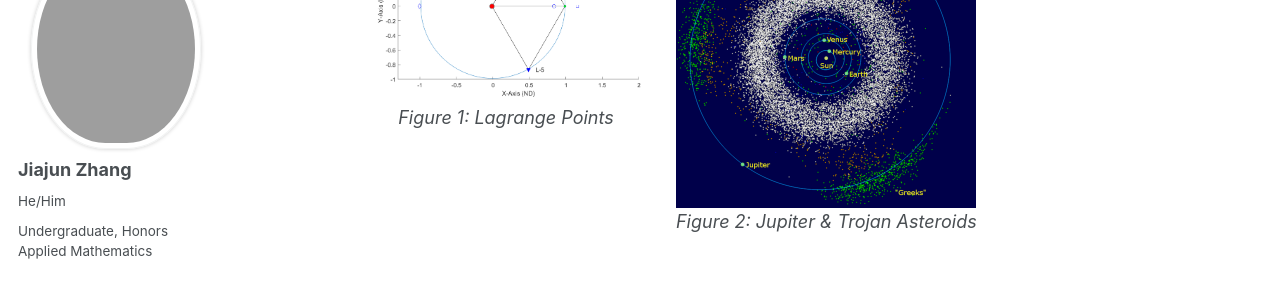
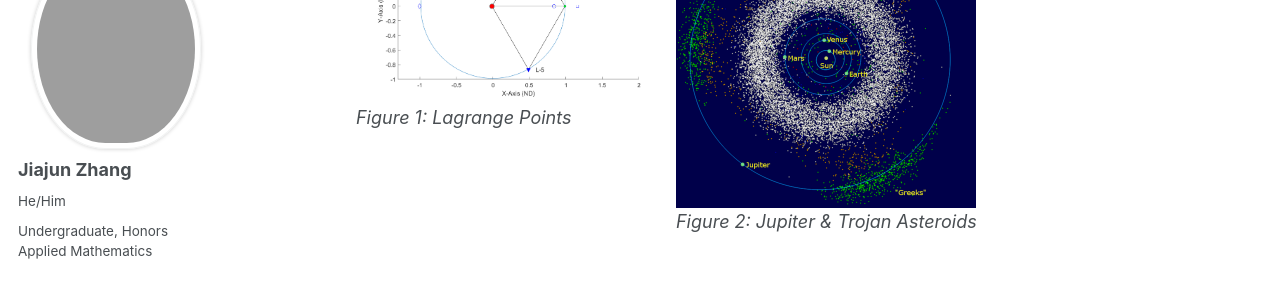
Before and after one commit to JohanssonRein/JohanssonRein.github.io, a Jekyll site: the page built from _pages/about.md, in a window 1280 px wide and 900 px high, scrolled down 3201 px. Shown: the part 150-432 px from the top of the window. Built offline with Jekyll 4.4.1, drawn with Linux system fonts in a browser that asks for light colours.

Commit message:
Update about.md

```diff
--- a/_pages/about.md
+++ b/_pages/about.md
@@ -64,16 +64,17 @@ redirect_from:
 
 ### Dynamical Systems, An Introduction to Circular Restricted Three-Body Problem: [CR3BP](/files/3R3BP.pdf)
 
-<div style="display: flex; justify-content: center; gap: 20px;">
-  <div style="text-align: center;">
-    <img src="/images/lagrange.png" alt="Lagrange" width="300">
+<div style="display: flex; justify-content: center; gap: 20px; align-items: flex-start;">
+  <div>
+    <img src="/images/lagrange.png" alt="Lagrange Points" width="300">
     <p><em>Figure 1: Lagrange Points</em></p>
   </div>
-  <div style="text-align: center;">
-    <img src="/images/jupiter.png" alt="Jupiter" width="300">
+  <div>
+    <img src="/images/jupiter.png" alt="Trojan Asteroids" width="300">
     <p><em>Figure 2: Jupiter & Trojan Asteroids</em></p>
   </div>
 </div>
+
 
 
 ### Linear Algebra Textbook: [Linear Algebra](/files/线性代数.pdf). Please go to Math Resources page for more notes that I wrote.
```
